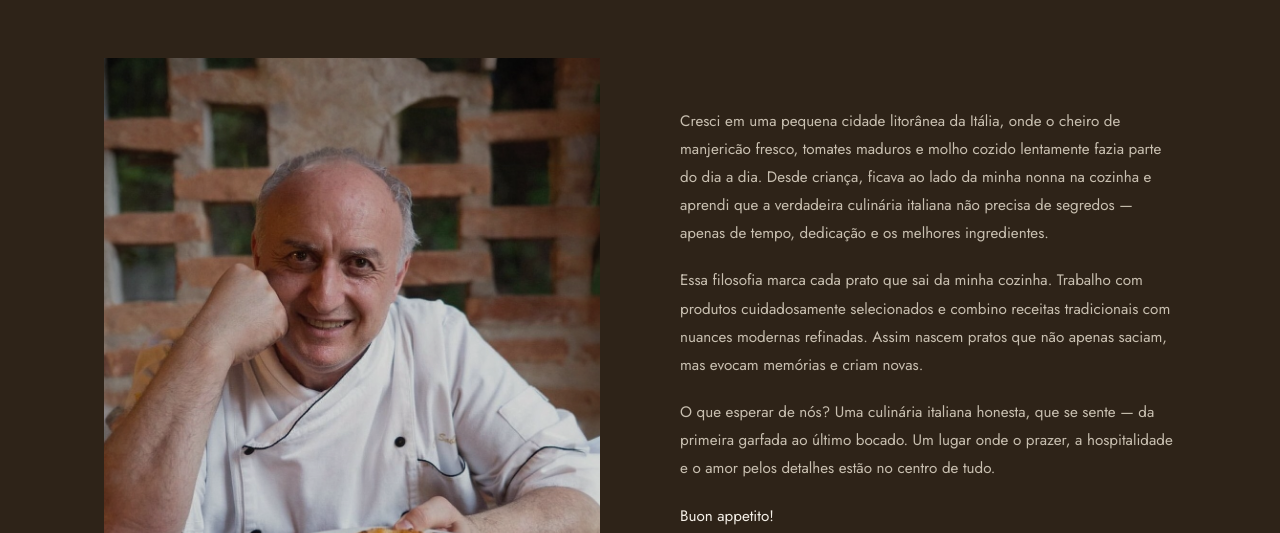
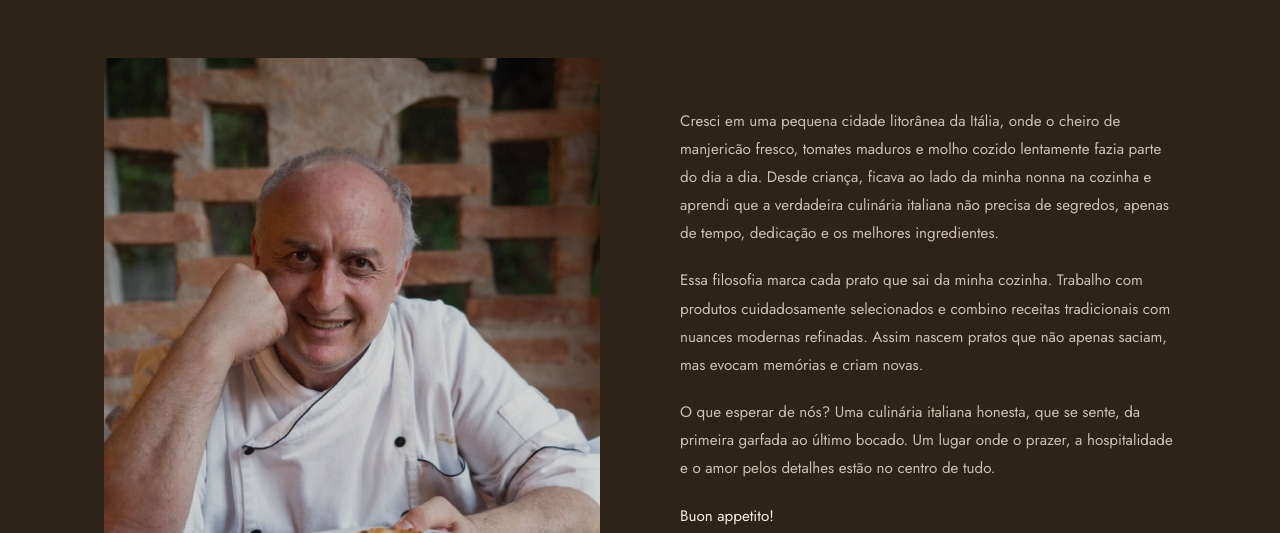
Before and after one commit to SabellaAntica/site, a plain HTML site: page index.html in a window 1280 px wide. Shown: the part 1139-1672 px from the top of the page. Drawn offline with nearby package versions, Linux system fonts and the light colour scheme.

Commit message:
Fix punctuation in Italian culinary description

```diff
--- a/index.html
+++ b/index.html
@@ -751,9 +751,9 @@ footer {
       </div>
       <!-- Textblock rechts – Absätze hier bearbeiten -->
       <div class="about-text reveal">
-        <p>Cresci em uma pequena cidade litorânea da Itália, onde o cheiro de manjericão fresco, tomates maduros e molho cozido lentamente fazia parte do dia a dia. Desde criança, ficava ao lado da minha nonna na cozinha e aprendi que a verdadeira culinária italiana não precisa de segredos — apenas de tempo, dedicação e os melhores ingredientes.</p>
+        <p>Cresci em uma pequena cidade litorânea da Itália, onde o cheiro de manjericão fresco, tomates maduros e molho cozido lentamente fazia parte do dia a dia. Desde criança, ficava ao lado da minha nonna na cozinha e aprendi que a verdadeira culinária italiana não precisa de segredos, apenas de tempo, dedicação e os melhores ingredientes.</p>
         <p>Essa filosofia marca cada prato que sai da minha cozinha. Trabalho com produtos cuidadosamente selecionados e combino receitas tradicionais com nuances modernas refinadas. Assim nascem pratos que não apenas saciam, mas evocam memórias e criam novas.</p>
-        <p>O que esperar de nós? Uma culinária italiana honesta, que se sente — da primeira garfada ao último bocado. Um lugar onde o prazer, a hospitalidade e o amor pelos detalhes estão no centro de tudo.</p>
+        <p>O que esperar de nós? Uma culinária italiana honesta, que se sente, da primeira garfada ao último bocado. Um lugar onde o prazer, a hospitalidade e o amor pelos detalhes estão no centro de tudo.</p>
         <p><strong>Buon appetito!</strong></p>
         <!-- Statistik-Kacheln – Zahlen und Labels hier anpassen -->
         <div class="about-stats">
```
